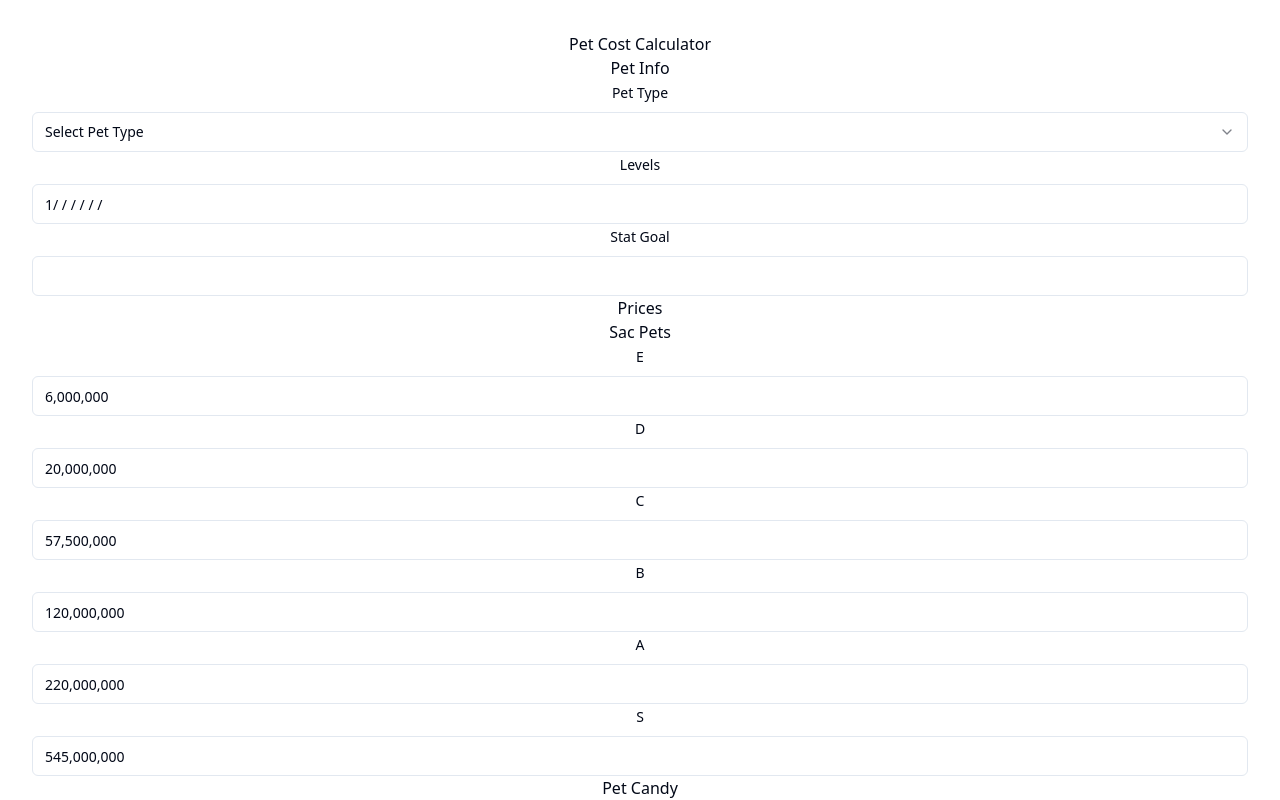
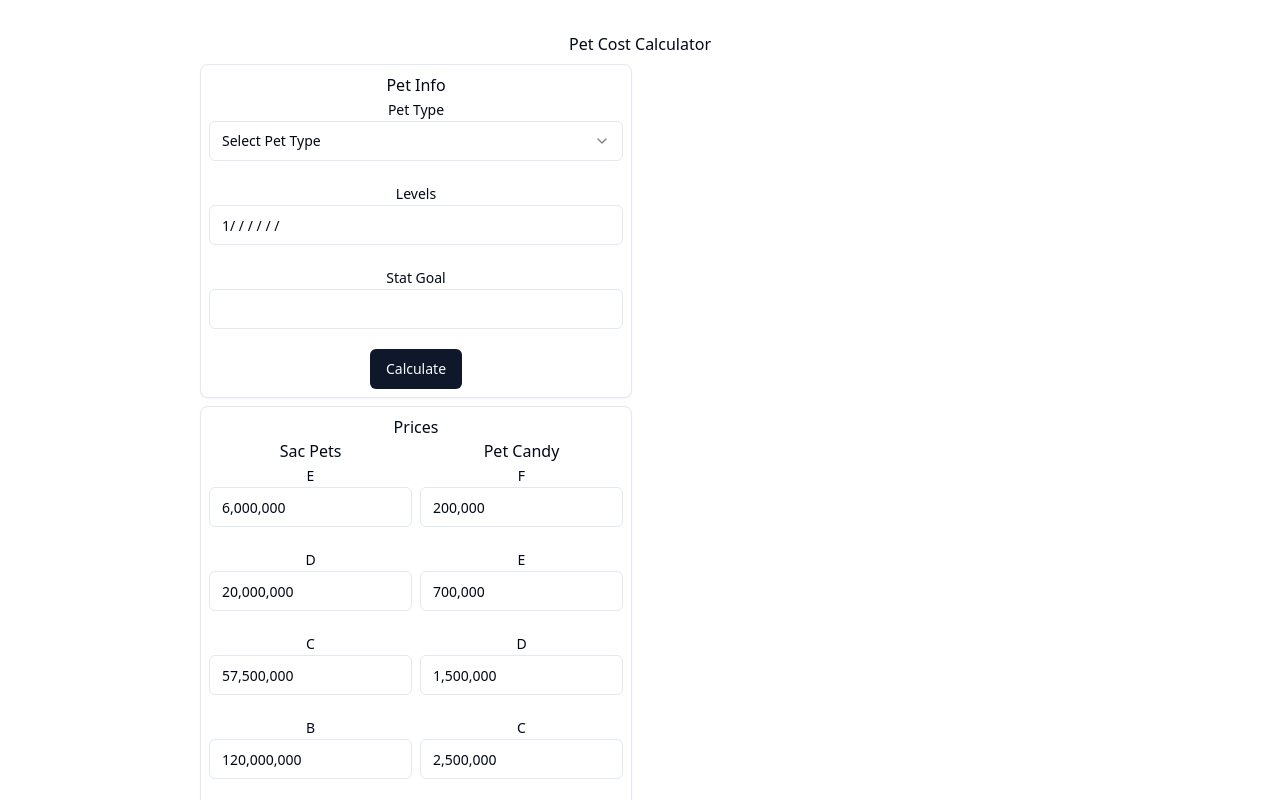
Before and after one commit to krotomo/flyff-calculator, a React (Vite) app: page / in a window 1280 px wide. Shown: the top 800 px of the page. Built offline with nearby package versions, Linux system fonts and the light colour scheme.

Commit message:
made the ui look less horrible

```diff
--- a/src/components/pet-calculator.tsx
+++ b/src/components/pet-calculator.tsx
@@ -30,9 +30,12 @@ export default function PetCalculator() {
   return(
     <div>
       <h1>Pet Cost Calculator</h1>
+      <div className="flex justify-center">
+        <div className="basis-1/2 max-w-md">
           <PetInput
             setPetState={setPetState}
           ></PetInput>
+        </div>
         {showResults &&
           <PetResults
             petType={petType}
@@ -42,6 +45,10 @@ export default function PetCalculator() {
             candyPrices={candyPrices}
           ></PetResults>
         }
+        {!showResults &&
+          <div className="basis-1/2 max-w-md" />
+        }
+      </div>
     </div>
   )
 }
--- a/src/components/pet-input.tsx
+++ b/src/components/pet-input.tsx
@@ -21,6 +21,7 @@ import {
   FormMessage,
 } from "@/components/ui/form"
 import { Button } from "@/components/ui/button"
+import { Card } from "@/components/ui/card"
 
 const formSchema = z.object({
   petType: z.string()
@@ -58,13 +59,17 @@ const formSchema = z.object({
   }))
 })
   .refine((formData) => {
-    const statGoal = Number(formData.statGoal.replace(/,/g, ""))
+    const statGoal = stringToInteger(formData.statGoal)
     return !formData.petType || ( statGoal >= 0 && statGoal <= statRange[formData.petType as Pet]?.max )
   },
   (formData) => ({
     message: `Please enter a number between 0 and ${statRange[formData.petType as Pet]?.max}.`,
     path: ["statGoal"],
   }))
+
+const stringToInteger = (val: string) => {
+  return Number(val.replace(/,/g, ""))
+}
 
 const stringIsInteger = (val: string) => {
   return /^\d+$/.test(val.replace(/,/g, ""))
@@ -144,14 +149,14 @@ function PetInput({ setPetState }: {
         levels.push(parseInt(level))
       }
     }
-    const statGoal = parseInt(formData.statGoal)
+    const statGoal = stringToInteger(formData.statGoal)
     const sacPrices: {[key: string]: number} = {}
     for (const priceObject of formData.sacPrice) {
-      sacPrices[priceObject.tier] = parseInt(priceObject.price)
+      sacPrices[priceObject.tier] = stringToInteger(priceObject.price)
     }
     const candyPrices: {[key: string]: number} = {}
     for (const priceObject of formData.candyPrice) {
-      candyPrices[priceObject.tier] = parseInt(priceObject.price)
+      candyPrices[priceObject.tier] = stringToInteger(priceObject.price)
     }
     setPetState(
       formData.petType,
@@ -167,6 +172,7 @@ function PetInput({ setPetState }: {
   return(
     <Form {...form}>
       <form onSubmit={form.handleSubmit(onSubmit)}>
+        <Card className="m-2 p-2">
           <h2>Pet Info</h2>
           <FormField
             control={form.control}
@@ -182,15 +188,15 @@ function PetInput({ setPetState }: {
                       </SelectTrigger>
                     </FormControl>
                     <SelectContent>
-                      <SelectItem value="unicorn">Unicorn</SelectItem>
-                      <SelectItem value="dragon">Dragon</SelectItem>
-                      <SelectItem value="griffin">Griffin</SelectItem>
-                      <SelectItem value="angel">Angel</SelectItem>
-                      <SelectItem value="crab">Crab</SelectItem>
-                      <SelectItem value="tiger">Tiger</SelectItem>
-                      <SelectItem value="lion">Lion</SelectItem>
-                      <SelectItem value="rabbit">Rabbit</SelectItem>
-                      <SelectItem value="fox">Fox</SelectItem>
+                      <SelectItem value="unicorn">Unicorn - HP</SelectItem>
+                      <SelectItem value="dragon">Dragon - Attack</SelectItem>
+                      <SelectItem value="griffin">Griffin - Defense</SelectItem>
+                      <SelectItem value="angel">Angel - Critical Chance</SelectItem>
+                      <SelectItem value="crab">Crab - Critical Damage</SelectItem>
+                      <SelectItem value="tiger">Tiger - STR</SelectItem>
+                      <SelectItem value="lion">Lion - STA</SelectItem>
+                      <SelectItem value="rabbit">Rabbit - DEX</SelectItem>
+                      <SelectItem value="fox">Fox - INT</SelectItem>
                     </SelectContent>
                   </Select>
                   <FormMessage />
@@ -216,6 +222,7 @@ function PetInput({ setPetState }: {
                       customInput={Input}
                     />
                   </FormControl>
+                  <FormMessage />
                 </FormItem>
               )
             }
@@ -239,9 +246,13 @@ function PetInput({ setPetState }: {
               )
             }
           />
+          <Button type="submit">Calculate</Button>
+        </Card>
+        <Card className="m-2 p-2">
           <h2>Prices</h2>
+          <div className="flex justify-center">
+            <div className="flex-1 pr-1">
               <h3>Sac Pets</h3>
-        <div>
               {
                 sacPriceFields.map((field, index: number) => {
                   return (
@@ -272,8 +283,8 @@ function PetInput({ setPetState }: {
                 })
               }
             </div>
+            <div className="flex-1 pl-1">
               <h3>Pet Candy</h3>
-        <div>
               {
                 candyPriceFields.map((field, index: number) => {
                   return (
@@ -304,7 +315,8 @@ function PetInput({ setPetState }: {
                 })
               }
             </div>
-        <Button type="submit">Calculate</Button>
+          </div>
+        </Card>
       </form>
     </Form>
   )
--- a/src/components/pet-results.tsx
+++ b/src/components/pet-results.tsx
@@ -1,5 +1,4 @@
 import statesByDepth from "../data/states-by-depth.json"
-import { numericFormatter } from "react-number-format";
 
 const numberFormat = new Intl.NumberFormat("en-us")
 
@@ -108,7 +107,7 @@ export default function PetResults({ petType, levels, statGoal, sacPrices, candy
     return result
   }
 
-  function statsTotal(state: number[], petType: Pet): number {
+  function statsTotal(state: number[]): number {
     let sum = 0
     for (const level of state) {
       sum += statsByPetType[petType][level-1]
@@ -116,15 +115,15 @@ export default function PetResults({ petType, levels, statGoal, sacPrices, candy
     return sum
   }
 
-  function isGoodEnd(state: number[], petType: Pet, goal: number): boolean {
-    return statsTotal(state, petType) >= goal
+  function isGoodEnd(state: number[], goal: number): boolean {
+    return statsTotal(state) >= goal
   }
 
-  function isBadEnd(state: number[], petType: Pet, goal: number): boolean {
+  function isBadEnd(state: number[], goal: number): boolean {
     return (
       tiers[state.length] == "s" &&
       state.slice(-1)[0] == 9 &&
-      statsTotal(state, petType) < goal
+      statsTotal(state) < goal
     )
   }
 
@@ -185,7 +184,7 @@ export default function PetResults({ petType, levels, statGoal, sacPrices, candy
     return cost
   }
 
-  function calculatePetCost(petType: Pet, goal: number) {
+  function calculatePetCost(goal: number) {
     const stateActionCounts: {
       [key: string]: {
         action: string,
@@ -224,13 +223,13 @@ export default function PetResults({ petType, levels, statGoal, sacPrices, candy
 
     for (let depth: number = statesByDepth.length-1; depth >= 0; depth--) {
       for (const state of statesByDepth[depth]) {
-        if (isGoodEnd(state, petType, goal)) {
+        if (isGoodEnd(state, goal)) {
           stateActionCounts[JSON.stringify(state)] = [{
             action: "none",
             actionCount: goodEndActionCount
           }]
         }
-        else if (isBadEnd(state, petType, goal)) {
+        else if (isBadEnd(state, goal)) {
           stateActionCounts[JSON.stringify(state)] = [{
             action: "none",
             actionCount: badEndActionCount
@@ -260,10 +259,10 @@ export default function PetResults({ petType, levels, statGoal, sacPrices, candy
     return stateActionCounts
   }
 
-  const result = calculatePetCost(petType, statGoal)[JSON.stringify(levels)]
+  const result = calculatePetCost(statGoal)[JSON.stringify(levels)]
 
   return (
-    <div>
+    <div className="basis-1/2">
       <div>
         <h2>
           Total Cost: { formatThousands(costFromActionCount(result[0].actionCount)) }
--- /dev/null
+++ b/src/components/ui/card.tsx
@@ -0,0 +1,79 @@
+import * as React from "react"
+
+import { cn } from "@/lib/utils"
+
+const Card = React.forwardRef<
+  HTMLDivElement,
+  React.HTMLAttributes<HTMLDivElement>
+>(({ className, ...props }, ref) => (
+  <div
+    ref={ref}
+    className={cn(
+      "rounded-lg border bg-card text-card-foreground shadow-sm",
+      className
+    )}
+    {...props}
+  />
+))
+Card.displayName = "Card"
+
+const CardHeader = React.forwardRef<
+  HTMLDivElement,
+  React.HTMLAttributes<HTMLDivElement>
+>(({ className, ...props }, ref) => (
+  <div
+    ref={ref}
+    className={cn("flex flex-col space-y-1.5 p-6", className)}
+    {...props}
+  />
+))
+CardHeader.displayName = "CardHeader"
+
+const CardTitle = React.forwardRef<
+  HTMLParagraphElement,
+  React.HTMLAttributes<HTMLHeadingElement>
+>(({ className, ...props }, ref) => (
+  <h3
+    ref={ref}
+    className={cn(
+      "text-2xl font-semibold leading-none tracking-tight",
+      className
+    )}
+    {...props}
+  />
+))
+CardTitle.displayName = "CardTitle"
+
+const CardDescription = React.forwardRef<
+  HTMLParagraphElement,
+  React.HTMLAttributes<HTMLParagraphElement>
+>(({ className, ...props }, ref) => (
+  <p
+    ref={ref}
+    className={cn("text-sm text-muted-foreground", className)}
+    {...props}
+  />
+))
+CardDescription.displayName = "CardDescription"
+
+const CardContent = React.forwardRef<
+  HTMLDivElement,
+  React.HTMLAttributes<HTMLDivElement>
+>(({ className, ...props }, ref) => (
+  <div ref={ref} className={cn("p-6 pt-0", className)} {...props} />
+))
+CardContent.displayName = "CardContent"
+
+const CardFooter = React.forwardRef<
+  HTMLDivElement,
+  React.HTMLAttributes<HTMLDivElement>
+>(({ className, ...props }, ref) => (
+  <div
+    ref={ref}
+    className={cn("flex items-center p-6 pt-0", className)}
+    {...props}
+  />
+))
+CardFooter.displayName = "CardFooter"
+
+export { Card, CardHeader, CardFooter, CardTitle, CardDescription, CardContent }
--- a/src/components/ui/form.tsx
+++ b/src/components/ui/form.tsx
@@ -78,7 +78,7 @@ const FormItem = React.forwardRef<
 
   return (
     <FormItemContext.Provider value={{ id }}>
-      <div ref={ref} className={cn("space-y-2", className)} {...props} />
+      <div ref={ref} className={className} {...props} />
     </FormItemContext.Provider>
   )
 })
@@ -148,7 +148,9 @@ const FormMessage = React.forwardRef<
   const body = error ? String(error?.message) : children
 
   if (!body) {
-    return null
+    return (
+      <p className="text-sm">&nbsp;</p>
+    )
   }
 
   return (
--- a/src/pet-calculator.d.ts
+++ b/src/pet-calculator.d.ts
@@ -10,3 +10,31 @@ type SacTier =
 
 type RaiseTier =
   Exclude<Tier, "s">
+
+declare class ActionCount {
+  sac: Record<SacTier, number> = {
+    "e": 0,
+    "d": 0,
+    "c": 0,
+    "b": 0,
+    "a": 0,
+    "s": 0,
+  }
+  up: Record<RaiseTier, number> = {
+    "f": 0,
+    "e": 0,
+    "d": 0,
+    "c": 0,
+    "b": 0,
+    "a": 0,
+  }
+
+  addFactor(other: ActionCount, factor: number) {
+    for (const tier in other.sac) {
+      this.sac[tier as SacTier] += other.sac[tier as SacTier] * factor
+    }
+    for (const tier in other.up) {
+      this.up[tier as RaiseTier] += other.up[tier as RaiseTier] * factor
+    }
+  }
+}
```
Lines whose indentation alone changed are shown as unchanged.
